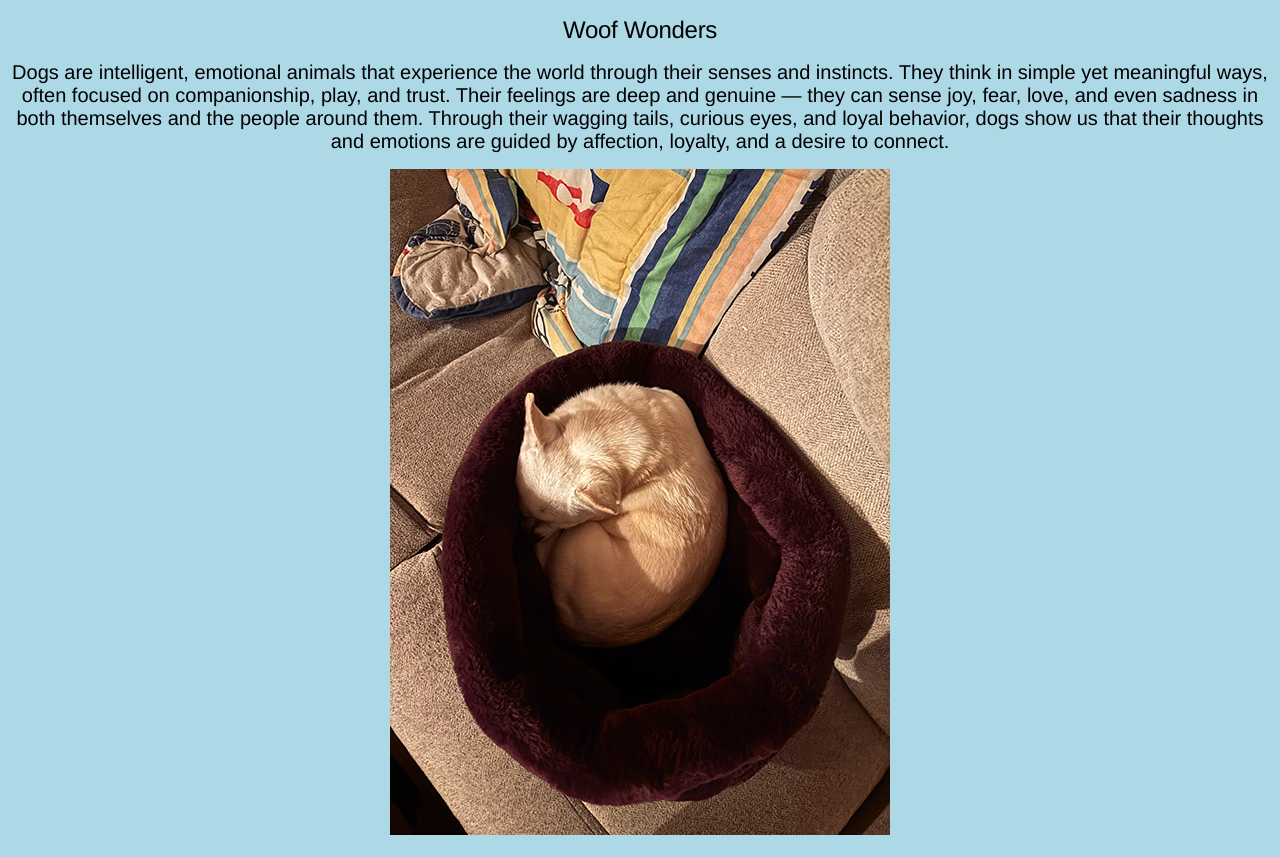
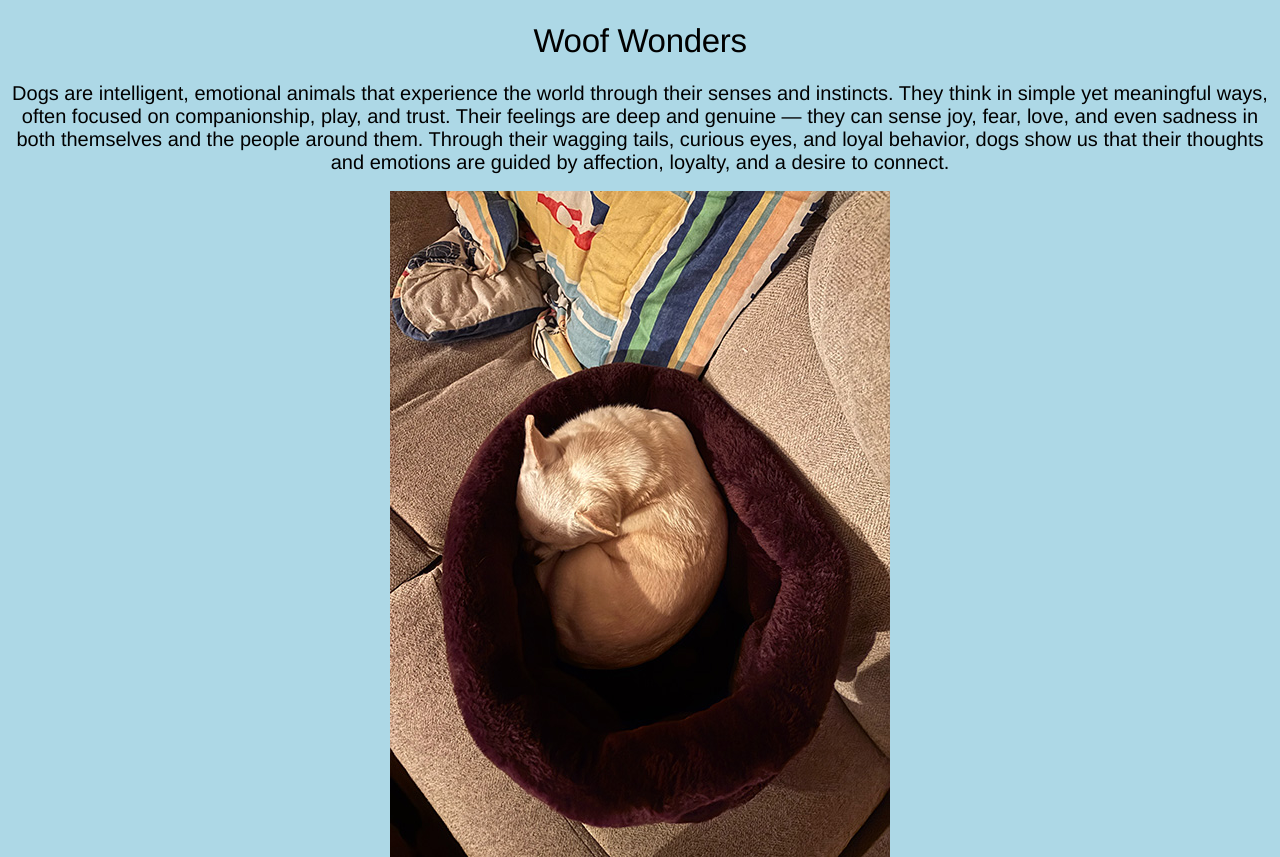
Before and after one commit to majamayes/L5Mayes, a website: page index.html in a window 1280 px wide. Shown: the top 857 px of the page. Drawn offline with Linux system fonts and the light colour scheme.

Commit message:
txt size

```diff
--- a/index.html
+++ b/index.html
@@ -39,7 +39,7 @@ h2 {
     font-size: 20px;
 }
 h1 {
-    font-size: x-large;
+    font-size: 33px;
 }
 </style>
 
```
